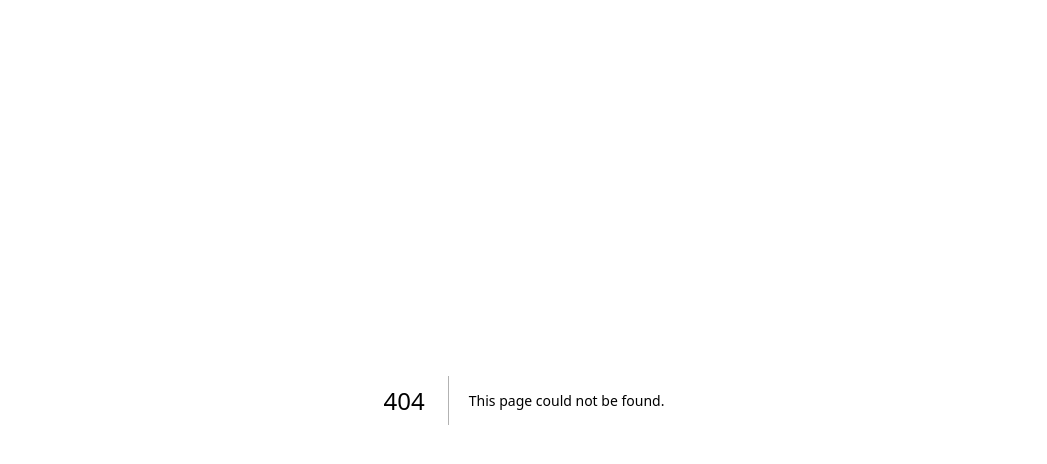
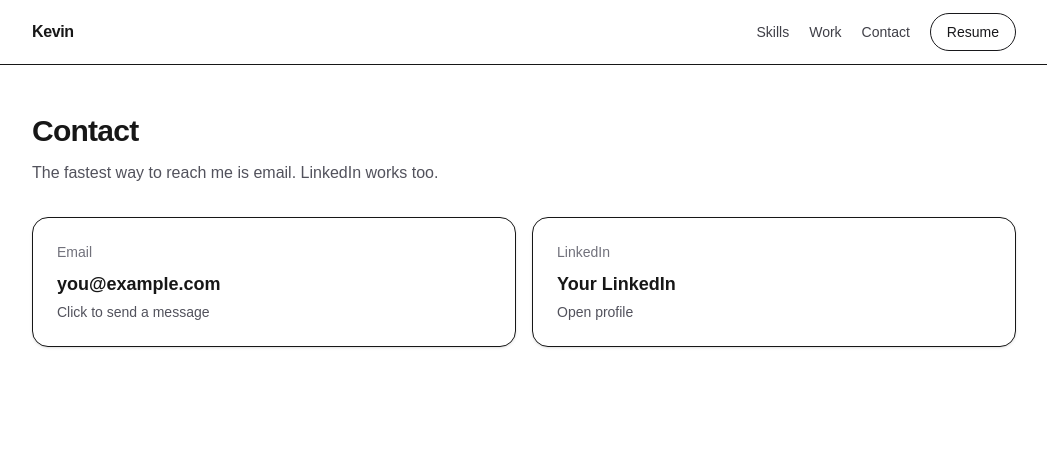
Before and after one commit to Kcheungz/portfolio, a Next.js app: page /contact in a window 1280 px wide. Before the commit this address had no page. Shown: the top 464 px of the page, without its empty margins (116-1163 px from the left). Built offline with nearby package versions, Linux system fonts and the light colour scheme.

Commit message:
Add contact page

```diff
--- /dev/null
+++ b/app/contact/page.tsx
@@ -0,0 +1,37 @@
+import Navbar from "@/components/Navbar";
+
+export default function ContactPage() {
+  return (
+    <div>
+      <Navbar />
+      <main className="mx-auto max-w-5xl px-5 py-12">
+        <h1 className="text-3xl font-bold tracking-tight">Contact</h1>
+        <p className="mt-3 text-zinc-600">
+          The fastest way to reach me is email. LinkedIn works too.
+        </p>
+
+        <div className="mt-8 grid gap-4 md:grid-cols-2">
+          <a
+            href="mailto:you@example.com"
+            className="rounded-2xl border bg-white p-6 shadow-sm hover:bg-zinc-50"
+          >
+            <p className="text-sm text-zinc-500">Email</p>
+            <p className="mt-2 text-lg font-semibold">you@example.com</p>
+            <p className="mt-1 text-sm text-zinc-600">Click to send a message</p>
+          </a>
+
+          <a
+            href="https://www.linkedin.com/"
+            className="rounded-2xl border bg-white p-6 shadow-sm hover:bg-zinc-50"
+            target="_blank"
+            rel="noreferrer"
+          >
+            <p className="text-sm text-zinc-500">LinkedIn</p>
+            <p className="mt-2 text-lg font-semibold">Your LinkedIn</p>
+            <p className="mt-1 text-sm text-zinc-600">Open profile</p>
+          </a>
+        </div>
+      </main>
+    </div>
+  );
+}
```
